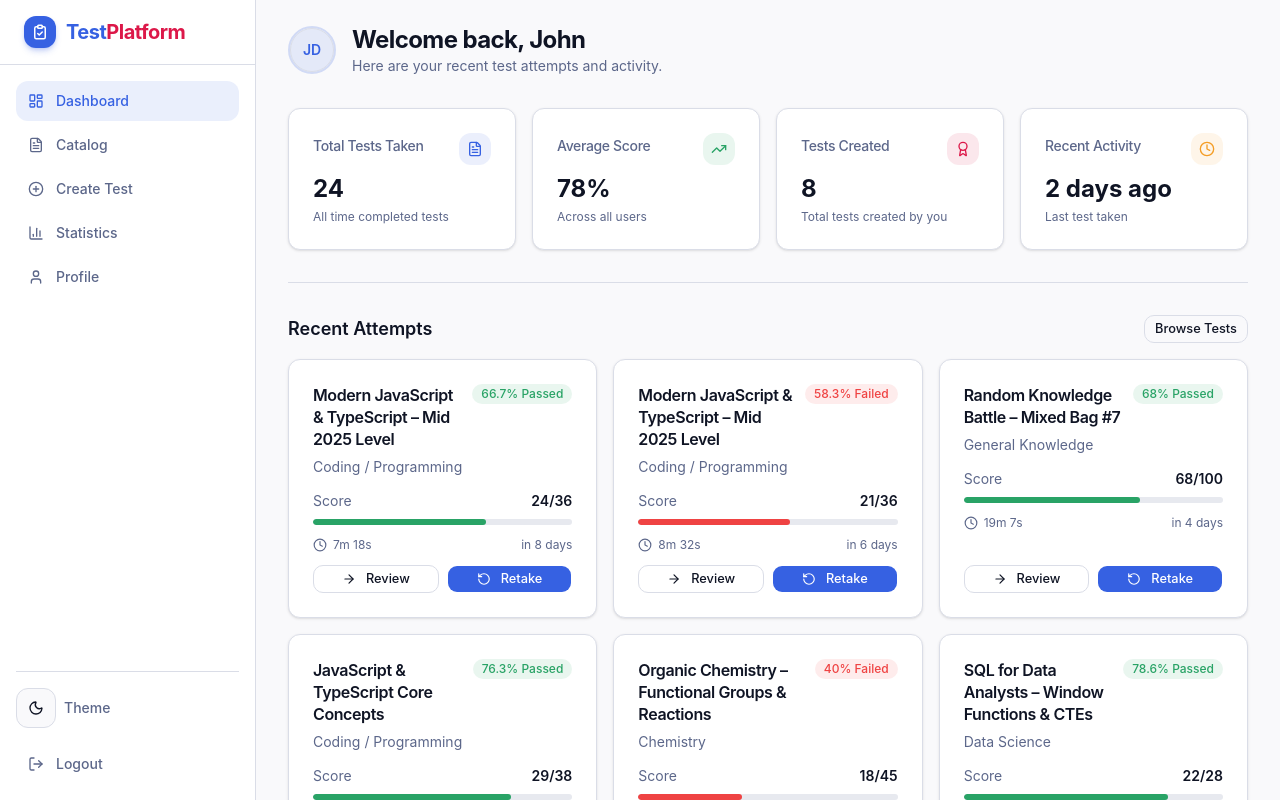
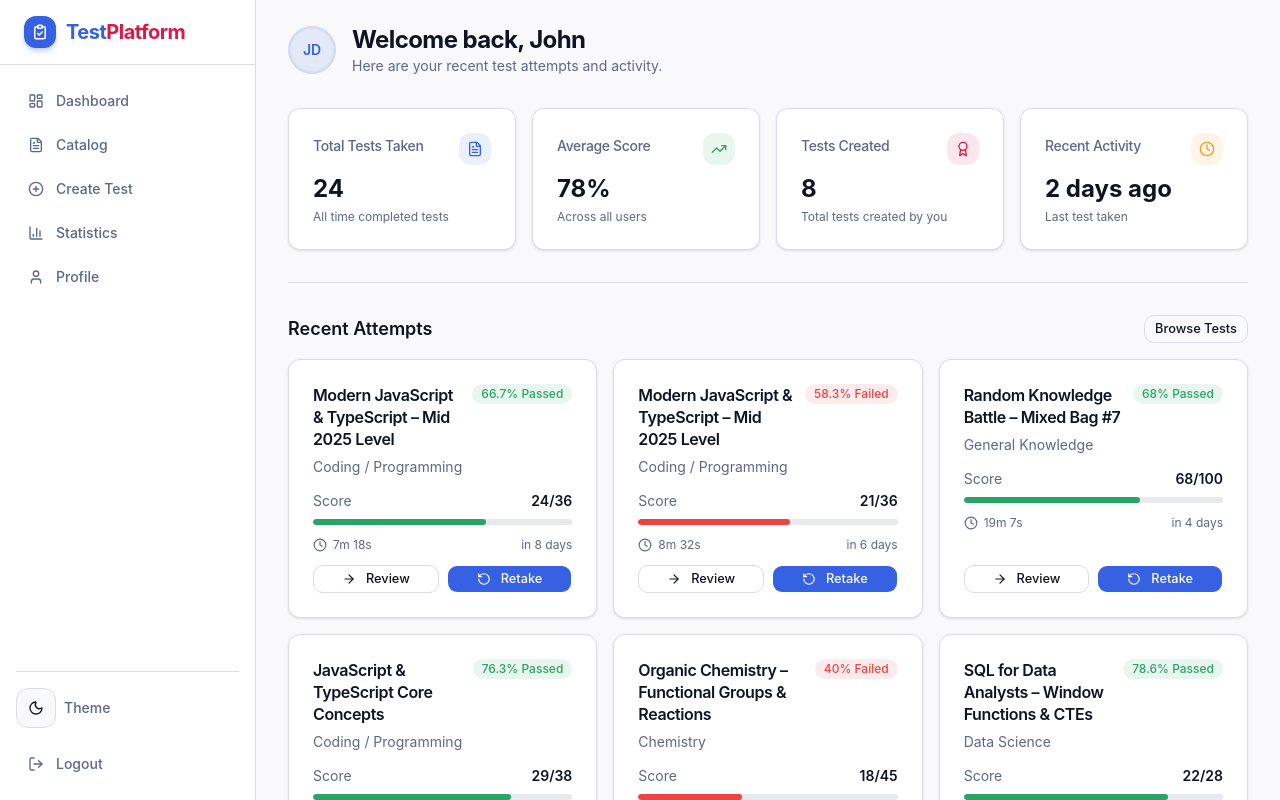
Before and after one commit to lbedv/online-testing, a React (Vite) app: page /dashboard in a window 1280 px wide. Built offline with nearby package versions, Linux system fonts and the light colour scheme.

Commit message:
refactor: replace navigate with Link component in sidebar

```diff
--- a/src/components/layout/nav-item.tsx
+++ b/src/components/layout/nav-item.tsx
@@ -4,7 +4,7 @@ interface NavItemProps {
   icon: React.ReactNode
   label: string
   isActive: boolean
-  onClick: () => void
+  onClick?: () => void
 }
 
 export function NavItem({
--- a/src/components/layout/sidebar.tsx
+++ b/src/components/layout/sidebar.tsx
@@ -3,19 +3,17 @@
  * Shows logo, main navigation items, theme toggle, and logout button.
  * Displayed on the left side of authenticated pages.
  */
-import { useNavigate, useLocation } from "@tanstack/react-router"
+import { Link, useNavigate } from "@tanstack/react-router"
 import { LogOut } from "lucide-react"
 import { TestPlatformLogo } from "../common"
 import { Separator } from "@/components/ui/separator"
 import { ThemeToggle } from "./theme-toggle"
 import { NavItem } from "./nav-item"
 import PathConstants from "@/routes/path-constants"
-import { MAIN_NAV_ITEMS, isNavItemActive } from "./nav-config"
+import { MAIN_NAV_ITEMS } from "./nav-config"
 
 export function Sidebar() {
   const navigate = useNavigate()
-  const location = useLocation()
-  const pathname = location.pathname
 
   return (
     <aside className="flex h-full w-64 flex-col border-r border-border bg-card">
@@ -27,18 +25,22 @@ export function Sidebar() {
 
       {/* Main navigation links */}
       <nav className="flex flex-1 flex-col gap-1 p-4" aria-label="Main navigation">
-        {MAIN_NAV_ITEMS.map((item) => {
-          const isActive = isNavItemActive(item.href, pathname)
-          return (
-            <NavItem
-              key={item.href}
-              icon={<item.icon className="h-4 w-4 shrink-0" />}
-              label={item.label}
-              isActive={isActive}
-              onClick={() => navigate({ to: item.href })}
-            />
-          )
-        })}
+        {MAIN_NAV_ITEMS.map((item) => (
+          <Link
+            key={item.href}
+            to={item.href}
+            activeProps={{ className: 'active' }}
+            className="block"
+          >
+            {({ isActive }) => (
+              <NavItem
+                icon={<item.icon className="h-4 w-4 shrink-0" />}
+                label={item.label}
+                isActive={isActive}
+              />
+            )}
+          </Link>
+        ))}
       </nav>
 
       {/* Bottom section: Theme toggle and logout */}
@@ -52,7 +54,9 @@ export function Sidebar() {
           icon={<LogOut className="h-4 w-4 shrink-0" />}
           label="Logout"
           isActive={false}
-          onClick={() => navigate({ to: PathConstants.LOGIN })}
+          onClick={() => {
+            navigate({ to: PathConstants.LOGIN })
+          }}
         />
       </div>
     </aside>
```
